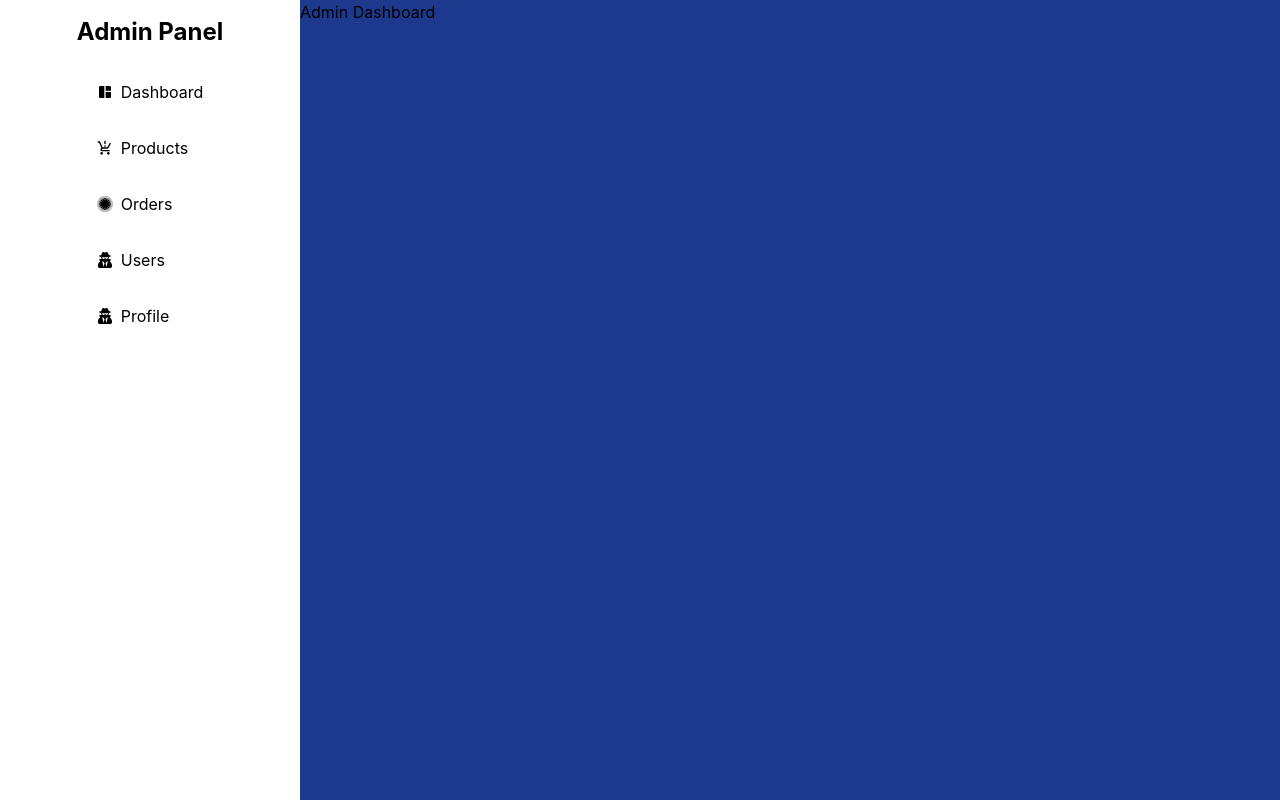
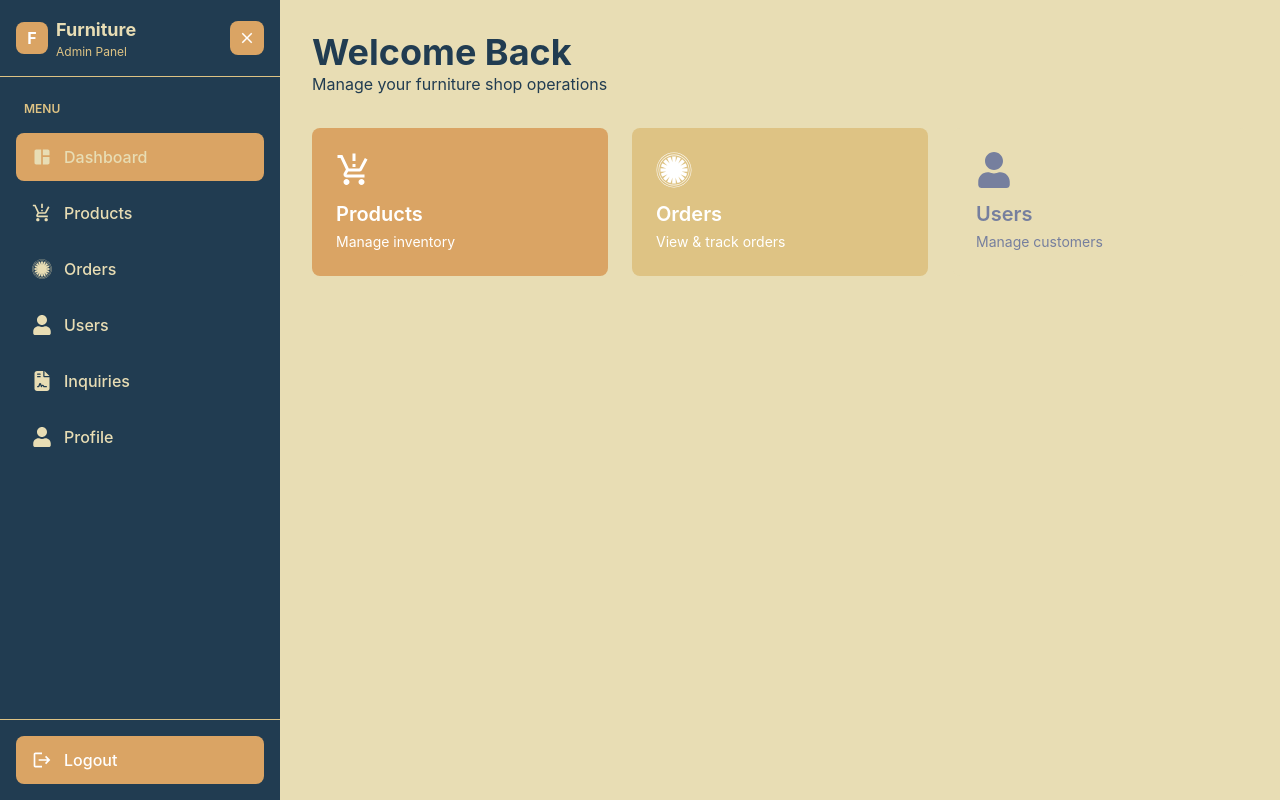
Before and after one commit to Manukagallage7/Furniture-Shop-Frontend, a React (Vite) app: page /admin in a window 1280 px wide. Built offline with nearby package versions, Linux system fonts and the light colour scheme; no server answers.

Commit message:
feat: implement sidebar navigation with dynamic menu and logout functionality

```diff
--- a/src/pages/adminPage.jsx
+++ b/src/pages/adminPage.jsx
@@ -1,37 +1,169 @@
-import { Route, Routes, Link } from "react-router-dom"
-import { MdSpaceDashboard } from "react-icons/md";
+import { Route, Routes, Link, useLocation } from "react-router-dom"
+import { MdSpaceDashboard, MdLogout, MdMenu, MdClose } from "react-icons/md";
 import { MdProductionQuantityLimits } from "react-icons/md";
-import { FaFirstOrderAlt } from "react-icons/fa6";
-import { FaUserSecret } from "react-icons/fa";
+import { FaFileContract, FaFirstOrderAlt } from "react-icons/fa6";
+import { FaUser } from "react-icons/fa";
+import { useState } from "react";
 import ProductsAdminPage from "./admin/productsAdminPage";
 import AddProductPage from "./admin/addProductPage";
 import UpdateProductPage from "./admin/updateProductPage";
 import OrderAdminPage from "./admin/ordersAdminPage";
 import UserAdminPage from "./admin/userAdminPage";
 import AdminProfilePage from "./admin/adminProfilePage";
+import InquiryAdminPage from "./admin/inquiryAdminPage";
+
+const menuItems = [
+    { icon: MdSpaceDashboard, label: "Dashboard", path: "/admin/", id: "dashboard" },
+    { icon: MdProductionQuantityLimits, label: "Products", path: "/admin/products", id: "products" },
+    { icon: FaFirstOrderAlt, label: "Orders", path: "/admin/orders", id: "orders" },
+    { icon: FaUser, label: "Users", path: "/admin/users", id: "users" },
+    { icon: FaFileContract, label: "Inquiries", path: "/admin/inquiry", id: "inquiry" },
+    { icon: FaUser, label: "Profile", path: "/admin/profile", id: "profile" },
+];
+
+const DashboardHome = () => (
+    <div className="p-8">
+        <h1 className="text-4xl font-bold" style={{ color: "#213C51" }}>Welcome Back</h1>
+        <p className="mb-8" style={{ color: "#213C51" }}>Manage your furniture shop operations</p>
+
+        <div className="grid grid-cols-1 md:grid-cols-2 lg:grid-cols-3 gap-6">
+            <DashboardCard icon={MdProductionQuantityLimits} title="Products" desc="Manage inventory" bgColor="#DAA464" />
+            <DashboardCard icon={FaFirstOrderAlt} title="Orders" desc="View & track orders" bgColor="#DEC384" />
+            <DashboardCard icon={FaUser} title="Users" desc="Manage customers" bgColor="#E8DDB4" textColor="#767F9E" />
+        </div>
+    </div>
+);
+
+const DashboardCard = ({ icon: Icon, title, desc, bgColor, textColor = "#FFFFFF" }) => (
+    <div className="rounded-lg p-6" style={{ backgroundColor: bgColor, color: textColor }}>
+        <Icon className="text-4xl mb-3" />
+        <h3 className="text-xl font-semibold mb-1">{title}</h3>
+        <p className="text-sm">{desc}</p>
+    </div>
+);
+
+const NavLink = ({ item, isActive }) => {
+    const Icon = item.icon;
+    return (
+        <Link
+            to={item.path}
+            className="flex items-center gap-3 px-4 py-3 mx-2 rounded-lg transition-all duration-200"
+            style={{
+                backgroundColor: isActive ? "#DAA464" : "transparent",
+                color: "#E8DDB4"
+            }}
+        >
+            <Icon className="text-xl" />
+            <span className="font-medium">{item.label}</span>
+        </Link>
+    );
+};
 
 export default function AdminPage() {
+    const location = useLocation();
+    const [sidebarOpen, setSidebarOpen] = useState(true);
+
     return (
-        <div className="w-full h-screen flex flex-row bg-gray-100">
-            <div className="w-[300px] h-full bg-white items-center flex flex-col">
-                <span className="text-2xl font-bold p-4 block">Admin Panel</span>
-                <div className="flex flex-col ">
-                    <Link to="/admin/" className="flex items-center p-4 hover:text-gray-200 gap-2"><MdSpaceDashboard /> Dashboard</Link>
-                    <Link to="/admin/products" className="flex items-center p-4 hover:text-gray-200 gap-2"><MdProductionQuantityLimits /> Products</Link>
-                    <Link to="/admin/orders" className="flex items-center p-4 hover:text-gray-200 gap-2"><FaFirstOrderAlt /> Orders</Link>
-                    <Link to="/admin/users" className="flex items-center p-4 hover:text-gray-200 gap-2"><FaUserSecret /> Users</Link>
-                    <Link to="/admin/profile" className="flex items-center p-4 hover:text-gray-200 gap-2"><FaUserSecret /> Profile</Link>
+        <div className="w-full h-screen flex flex-row" style={{ backgroundColor: "#E8DDB4" }}>
+            {/* Vertical Sidebar */}
+            <div
+                className="h-full flex flex-col transition-all duration-300 ease-in-out overflow-hidden"
+                style={{
+                    width: sidebarOpen ? "280px" : "80px",
+                    backgroundColor: "#213C51"
+                }}
+            >
+                {/* Sidebar Header */}
+                <div className="p-4 flex items-center justify-between" style={{ borderBottomColor: "#DEC384", borderBottomWidth: "1px" }}>
+                    {sidebarOpen ? (
+                        <>
+                            <div className="flex items-center gap-2">
+                                <div className="w-8 h-8 rounded-lg flex items-center justify-center flex-shrink-0" style={{ backgroundColor: "#DAA464" }}>
+                                    <span className="text-white font-bold">F</span>
+                                </div>
+                                <div>
+                                    <span className="text-lg font-bold whitespace-nowrap" style={{ color: "#E8DDB4" }}>Furniture</span>
+                                    <p style={{ color: "#DEC384" }} className="text-xs">Admin Panel</p>
+                                </div>
+                            </div>
+                            <button
+                                onClick={() => setSidebarOpen(false)}
+                                className="p-2 rounded-lg transition-all duration-200"
+                                style={{ backgroundColor: "#DAA464", color: "#FFFFFF" }}
+                            >
+                                <MdClose size={18} />
+                            </button>
+                        </>
+                    ) : (
+                        <div className="w-full flex items-center justify-center">
+                            <button
+                                onClick={() => setSidebarOpen(true)}
+                                className="p-2 rounded-lg transition-all duration-200"
+                                style={{ backgroundColor: "#DAA464", color: "#FFFFFF" }}
+                            >
+                                <MdMenu size={20} />
+                            </button>
+                        </div>
+                    )}
                 </div>
+
+                {/* Navigation Menu */}
+                <nav className="flex-1 py-6 px-2">
+                    {sidebarOpen && (
+                        <p className="text-xs font-semibold px-4 mb-4 uppercase" style={{ color: "#DEC384" }}>Menu</p>
+                    )}
+                    <div className={sidebarOpen ? "space-y-2" : "space-y-4 flex flex-col items-center py-4"}>
+                        {menuItems.map(item => {
+                            const Icon = item.icon;
+                            const isActive = location.pathname === item.path ||
+                                (item.path === "/admin/" && location.pathname === "/admin");
+
+                            return sidebarOpen ? (
+                                <NavLink
+                                    key={item.id}
+                                    item={item}
+                                    isActive={isActive}
+                                />
+                            ) : (
+                                <Link
+                                    key={item.id}
+                                    to={item.path}
+                                    className="p-3 rounded-lg transition-all duration-200 flex items-center justify-center"
+                                    style={{
+                                        backgroundColor: isActive ? "#DAA464" : "transparent",
+                                        color: "#E8DDB4"
+                                    }}
+                                    title={item.label}
+                                >
+                                    <Icon className="text-2xl" />
+                                </Link>
+                            );
+                        })}
+                    </div>
+                </nav>
+
+                {/* Logout Section - Only show when open */}
+                {sidebarOpen && (
+                    <div className="p-4" style={{ borderTopColor: "#DEC384", borderTopWidth: "1px" }}>
+                        <button className="flex items-center gap-3 w-full px-4 py-3 rounded-lg transition-all duration-200" style={{ color: "#FFFFFF", backgroundColor: "#DAA464" }}>
+                            <MdLogout className="text-xl" />
+                            <span className="font-medium">Logout</span>
+                        </button>
+                    </div>
+                )}
             </div>
-            <div className="w-[calc(100%-300px)] bg-blue-900 h-full overflow-y-auto">
+
+            {/* Main Content */}
+            <div className="flex-1 h-full overflow-y-auto" style={{ backgroundColor: "#E8DDB4" }}>
                 <Routes path="/">
-                    <Route path="/" element={<div>Admin Dashboard</div>} />
+                    <Route path="/" element={<DashboardHome />} />
                     <Route path="/products" element={<ProductsAdminPage />} />
                     <Route path="/products/addProduct" element={<AddProductPage />} />
                     <Route path="/products/editProduct" element={<UpdateProductPage />} />
                     <Route path="/orders" element={<OrderAdminPage />} />
                     <Route path="/users" element={<UserAdminPage />} />
                     <Route path="/profile" element={<AdminProfilePage />} />
+                    <Route path="/inquiry" element={<InquiryAdminPage />} />
                 </Routes>
             </div>
         </div>
```
